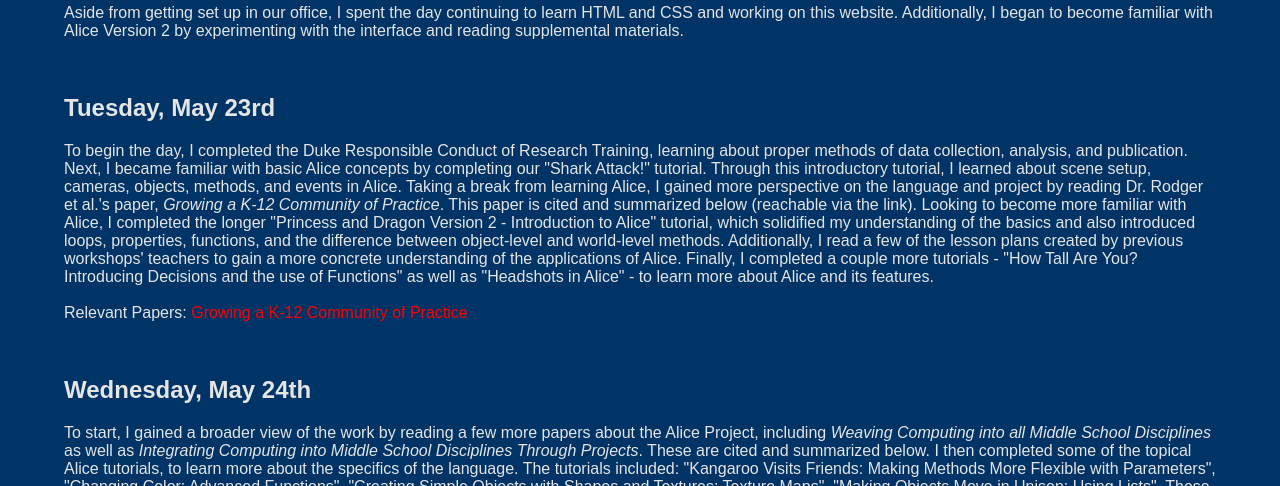
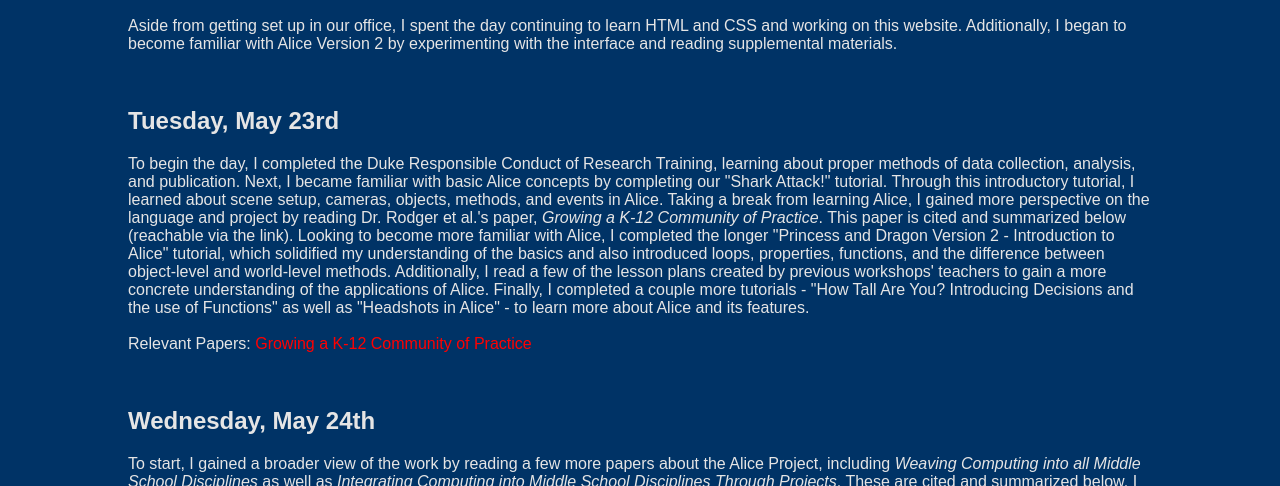
Before and after one commit to jonathonkuo/jonathonkuo.github.io, a plain HTML site: page index.html in a window 1280 px wide. Shown: the part 614-1100 px from the top of the page. Drawn offline with Linux system fonts and the light colour scheme.

Commit message:
Update index.html

```diff
--- a/index.html
+++ b/index.html
@@ -15,7 +15,7 @@ header, footer{padding: 1em;clear: left;text-align: center;color:#003366;backgro
 div.container{width: 100%;border: 0px solid gray;margin:auto}
 </style>
 </head>
-<body style="margin:0 5% 0 5%">
+<body style="margin:1% 10% 1% 10%">
 <div class = "container">
 
 <header>
```
